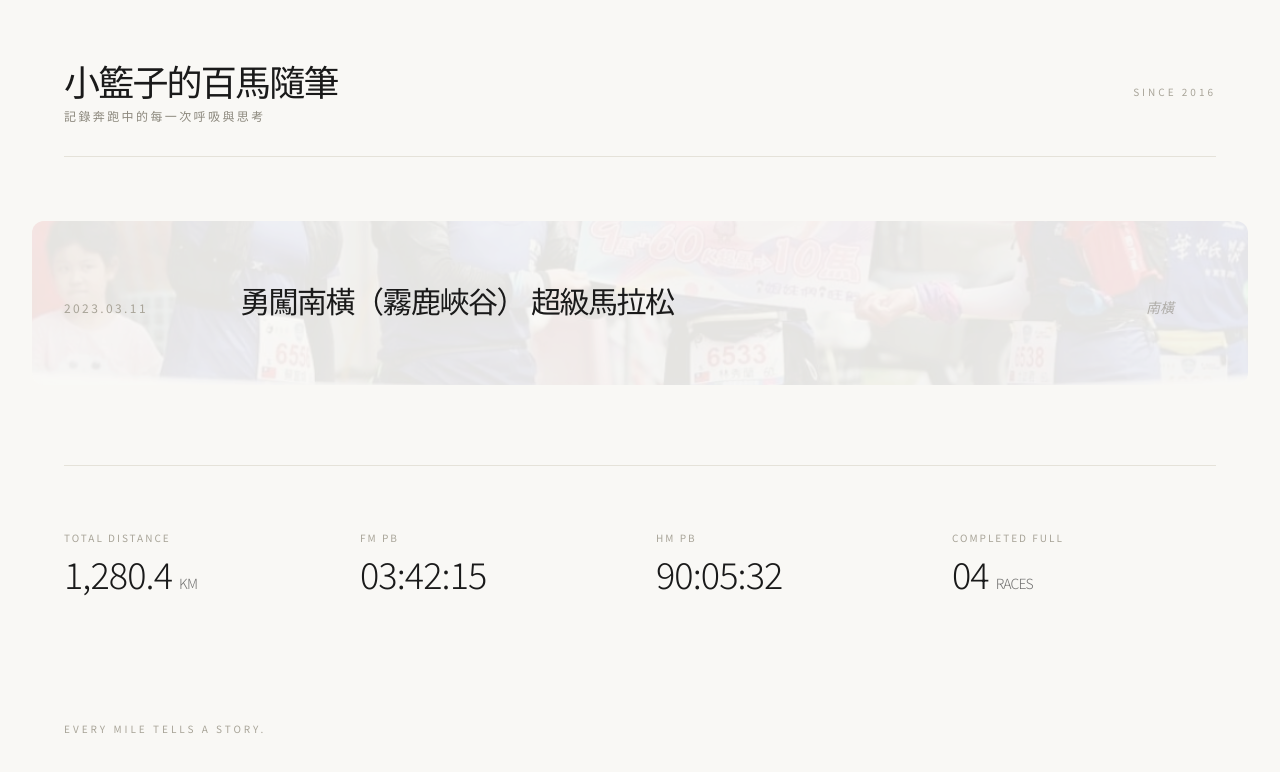
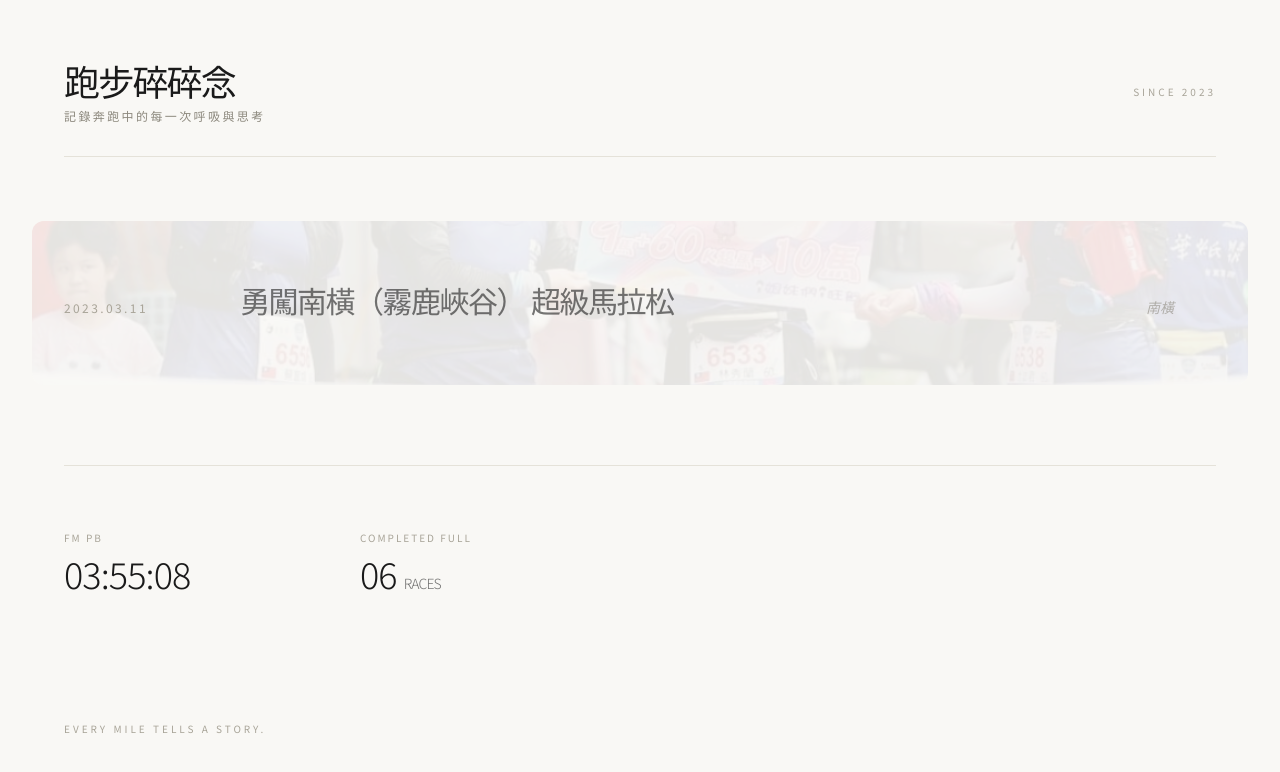
Before and after one commit to Yen-Fang/Yen-Fang.github.io, a React (Vite) app: page / in a window 1280 px wide. Shown: the top 772 px of the page. Built offline with nearby package versions, Linux system fonts and the light colour scheme.

Commit message:
Enhance App with RichContent and text updates
Refactor App component to include RichContent for inline images and update various text elements.

```diff
--- a/src/App.tsx
+++ b/src/App.tsx
@@ -5,9 +5,62 @@
 
 import { motion, AnimatePresence } from "motion/react";
 import { ArrowUpRight, Calendar, MapPin, Award, Plus, Camera, Feather } from "lucide-react";
-import { useState } from "react";
+import { useState, useEffect } from "react";
 import { INITIAL_MEMORIES, MarathonMemory } from "./data";
 import { MarathonMemory as MemoryType } from "./types";
+import React from "react";
+
+function RichContent({ content, gallery }: { content?: string; gallery?: string[] }) {
+  if (!content) return null;
+
+  // Split content by placeholder [[img:INDEX:SIZE]]
+  const parts = content.split(/(\[\[img:\d+(?::\w+)?\]\])/g);
+
+  return (
+    <div className="article-content text-[21px] text-ink-primary text-justify space-y-8 font-light">
+      {parts.map((part, index) => {
+        const match = part.match(/\[\[img:(\d+)(?::(\w+))?\]\]/);
+        if (match && gallery) {
+          const imgIndex = parseInt(match[1], 10);
+          const size = match[2] || 'full';
+
+          let sizeClass = "w-full";
+          if (size === 'wide') sizeClass = "w-11/12 mx-auto";
+          if (size === 'medium') sizeClass = "w-3/4 mx-auto";
+          if (size === 'small') sizeClass = "w-1/2 mx-auto";
+
+          if (gallery[imgIndex]) {
+            return (
+              <motion.div
+                key={index}
+                initial={{ opacity: 0, y: 20 }}
+                whileInView={{ opacity: 1, y: 0 }}
+                viewport={{ once: true }}
+                className={`my-12 relative overflow-hidden bg-ui-border/20 shadow-xl ${sizeClass}`}
+              >
+                <div className="aspect-[16/9]">
+                  <img
+                    src={gallery[imgIndex]}
+                    alt={`Inline ${imgIndex}`}
+                    className="w-full h-full object-cover"
+                    referrerPolicy="no-referrer"
+                  />
+                </div>
+              </motion.div>
+            );
+          }
+        }
+
+        // Standard text part
+        return (
+          <div key={index} className="whitespace-pre-line">
+            {part}
+          </div>
+        );
+      })}
+    </div>
+  );
+}
 
 export default function App() {
   const [selectedId, setSelectedId] = useState<string | null>(null);
@@ -18,6 +71,10 @@ export default function App() {
   const prevMemory = currentIndex > 0 ? memories[currentIndex - 1] : null;
   const nextMemory = currentIndex < memories.length - 1 ? memories[currentIndex + 1] : null;
 
+  useEffect(() => {
+    window.scrollTo({ top: 0, behavior: 'smooth' });
+  }, [selectedId]);
+
   return (
     <div className="min-h-screen bg-page-bg selection:bg-ink-primary selection:text-white px-6 md:px-16 flex flex-col">
       {/* Navigation / Header Section */}
@@ -27,12 +84,12 @@ export default function App() {
           className="cursor-pointer group"
         >
           <h1 className="text-4xl font-light tracking-tighter mb-1 select-none group-hover:opacity-70 transition-opacity">
-            小籃子的百馬隨筆
+            跑步碎碎念
           </h1>
           <p className="text-ink-subtle text-xs tracking-[0.2em] font-sans uppercase">記錄奔跑中的每一次呼吸與思考</p>
         </div>
         <div className="text-left md:text-right font-sans">
-          <span className="text-[10px] tracking-[0.3em] text-ink-extra-subtle block mb-1">SINCE 2016</span>
+          <span className="text-[10px] tracking-[0.3em] text-ink-extra-subtle block mb-1">SINCE 2023</span>
         </div>
       </header>
 
@@ -69,7 +126,7 @@ export default function App() {
                       <span className="text-xs font-sans tracking-[0.2em] text-ink-extra-subtle uppercase w-32">
                         {memory.date}
                       </span>
-                      <h2 className="text-3xl font-medium text-ink-primary group-hover:translate-x-2 transition-transform duration-700">
+                      <h2 className="text-3xl font-medium text-ink-primary/60 group-hover:text-ink-primary group-hover:translate-x-2 transition-all duration-700">
                         {memory.title}
                       </h2>
                     </div>
@@ -115,14 +172,14 @@ export default function App() {
                     </div>
                   </div>
 
-                  {/* Highlighted Thoughts (No italic as requested) */}
-                  <div className="pt-8 border-t border-ui-border">
-                    <p className="text-2xl text-ink-primary font-medium leading-[1.6] text-justify font-serif">
+                  {/* Highlighted Thoughts (Follows Medium lead style) */}
+                  <div className="pt-10 border-t border-ui-border">
+                    <p className="text-[21px] text-ink-primary font-medium italic leading-[1.8] text-justify font-serif">
                       {selectedMemory?.thoughts}
                     </p>
                   </div>
 
-                  {/* Image in the middle - No grayscale */}
+                  {/* Main Image */}
                   <div className="relative aspect-[16/9] overflow-hidden bg-ui-border/20 shadow-2xl shadow-black/5">
                     <img
                       src={selectedMemory?.imageUrl}
@@ -132,14 +189,10 @@ export default function App() {
                     />
                   </div>
 
-                  {/* Long Form Content */}
-                  {selectedMemory?.content && (
-                    <div className="pt-4">
-                      <div className="text-lg text-ink-muted leading-[1.8] text-justify space-y-6 whitespace-pre-line font-light">
-                        {selectedMemory.content}
-                      </div>
-                    </div>
-                  )}
+                  {/* Long Form Content with Inline Images */}
+                  <div className="pt-2">
+                    <RichContent content={selectedMemory?.content} gallery={selectedMemory?.gallery} />
+                  </div>
                 </div>
 
                 {/* Bottom Navigation for Memories */}
@@ -188,21 +241,14 @@ export default function App() {
       <footer className="max-w-7xl w-full mx-auto pt-16 pb-24 border-t border-ui-border">
         <div className="grid grid-cols-2 md:grid-cols-4 gap-y-12 gap-x-8">
           <div className="space-y-2">
-            <p className="text-[10px] tracking-[0.2em] text-ink-extra-subtle font-sans uppercase">Total Distance</p>
-            <p className="text-4xl font-light font-sans tracking-tight text-ink-primary">1,280.4 <span className="text-sm opacity-60">KM</span></p>
-          </div>
-          <div className="space-y-2">
             <p className="text-[10px] tracking-[0.2em] text-ink-extra-subtle font-sans uppercase">FM PB</p>
-            <p className="text-4xl font-light font-sans tracking-tight text-ink-primary">03:42:15</p>
-          </div>
-          <div className="space-y-2">
-            <p className="text-[10px] tracking-[0.2em] text-ink-extra-subtle font-sans uppercase">HM PB</p>
-            <p className="text-4xl font-light font-sans tracking-tight text-ink-primary">90:05:32</p>
+            <p className="text-4xl font-light font-sans tracking-tight text-ink-primary">03:55:08</p>
           </div>
           <div className="space-y-2">
             <p className="text-[10px] tracking-[0.2em] text-ink-extra-subtle font-sans uppercase">Completed Full</p>
-            <p className="text-4xl font-light font-sans tracking-tight text-ink-primary">04 <span className="text-sm opacity-60">RACES</span></p>
+            <p className="text-4xl font-light font-sans tracking-tight text-ink-primary">06 <span className="text-sm opacity-60">RACES</span></p>
           </div>
+
         </div>
 
         <div className="mt-24 pt-8 flex flex-col md:flex-row justify-between items-center text-[10px] text-ink-extra-subtle font-sans tracking-[0.3em] uppercase gap-4 text-center">
```
